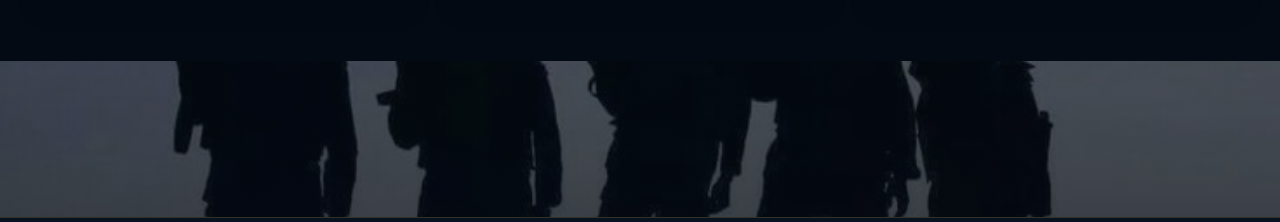
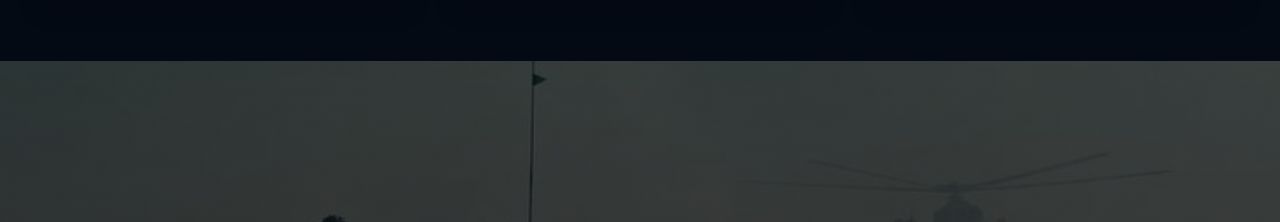
Before and after one commit to rayyanhaseeb/Askari-Horizons-3.0, a plain HTML site: page index.html in a window 1280 px wide. Shown: the part 1262-1484 px from the top of the page. Drawn offline with nearby package versions, Linux system fonts and the light colour scheme.

Commit message:
seventh commit

```diff
--- a/styles.css
+++ b/styles.css
@@ -23,8 +23,8 @@
         }
 
         .closing-image-bg {
-            min-height: 9.5rem;
-            background-image: linear-gradient(rgba(4, 10, 20, 0.70), rgba(4, 10, 20, 0.78)), url('img-1.jpg');
+            aspect-ratio: 734 / 259;
+            background-image: linear-gradient(rgba(4, 10, 20, 0.70), rgba(4, 10, 20, 0.78)), url('img-3.jpg');
             background-size: cover;
             background-position: center;
             background-repeat: no-repeat;
@@ -60,9 +60,3 @@
             position: absolute;
             inset: 0;
         }
-
-        @media (min-width: 640px) {
-            .closing-image-bg {
-                min-height: 9.75rem;
-            }
-        }
```
Also changed, not shown: img-3.jpg (added).
